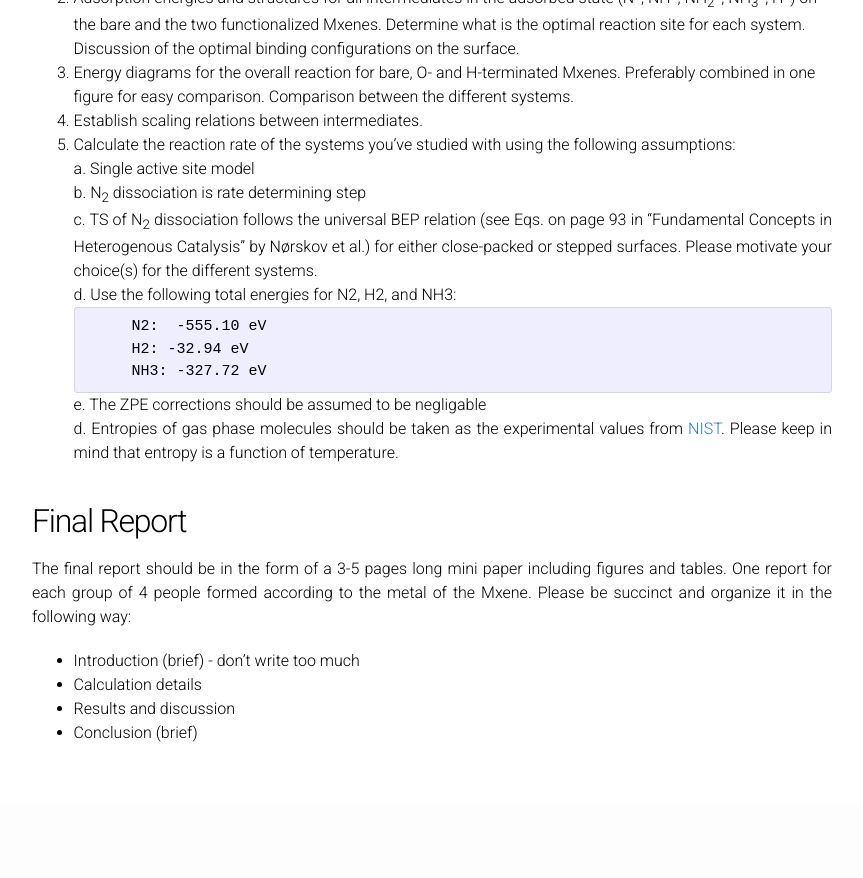
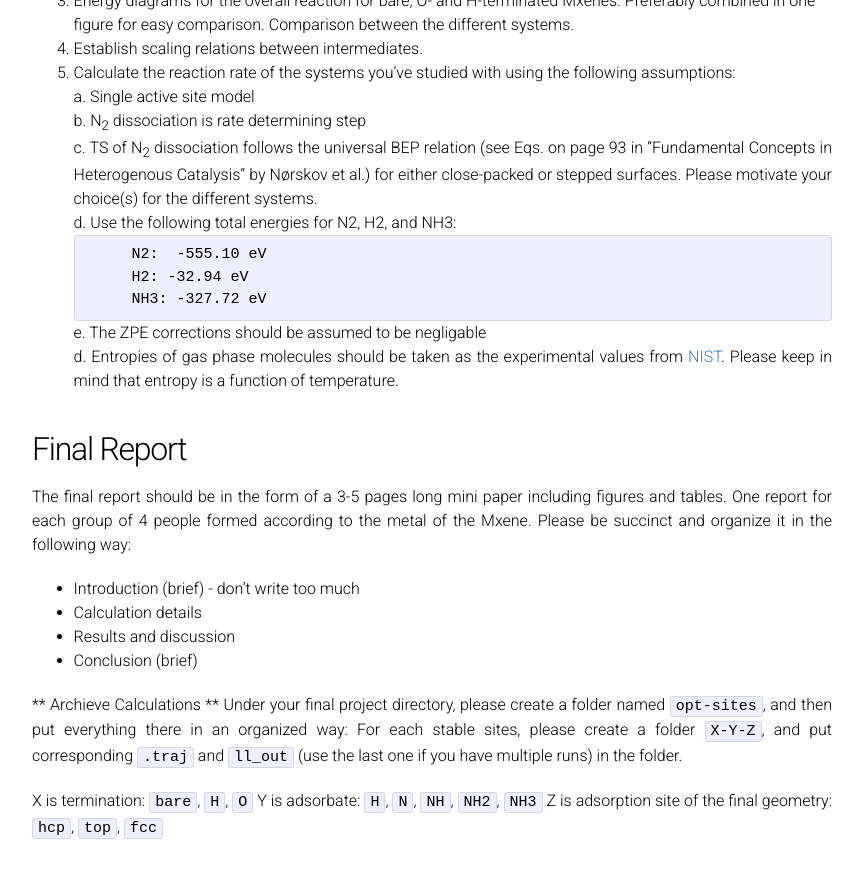
Before and after one commit to vojale/CBE544-2018.github.io, a Jekyll site: the page built from ProjectDescription.md, in a window 1280 px wide and 900 px high, scrolled down 4615 px. Shown: the top 878 px of the window, without its empty margins (208-1071 px from the left). Built offline with Jekyll 4.4.1, drawn with Linux system fonts in a browser that asks for light colours; formulas are drawn with MathJax 3; our own code applies the rules of GitHub Pages for plain Markdown files; before the commit the page ends 5420 px from its top, so only the background shows below that; some of the changed text lies outside the part shown.

Commit message:
Update ProjectDescription.md

````diff
--- a/ProjectDescription.md
+++ b/ProjectDescription.md
@@ -136,7 +136,7 @@ $WORK/CBE544/FinalProj_M2X/H-term/Adsorption/NH/config
 
 You should rename `config` to describe the binding configuration, such as `fcc`, `hcc`, `top`, `bridge` sites. You should have one calculation per directory.
 
-## Access Your Teammate's directory ##:
+** Access Your Teammate's directory **:
 The following path contains the paths to your teammate's directory,
 ```bash
 /home1/03672/tg829713/lnk_CBE544
@@ -186,6 +186,13 @@ The final report should be in the form of a 3-5 pages long mini paper including
 * Results and discussion
 * Conclusion (brief)
 
+** Archieve Calculations **
+Under your final project directory, please create a folder named `opt-sites`, and then put everything there in an organized way: For each stable sites, please create a folder `X-Y-Z`, and put corresponding `.traj` and `ll_out` (use the last one if you have multiple runs) in the folder.
+
+X is termination: `bare`, `H`, `O`
+Y is adsorbate: `H`, `N`, `NH`, `NH2`, `NH3`
+Z is adsorption site of the final geometry: `hcp`, `top`, `fcc`
+
 
 
 <!--
````
